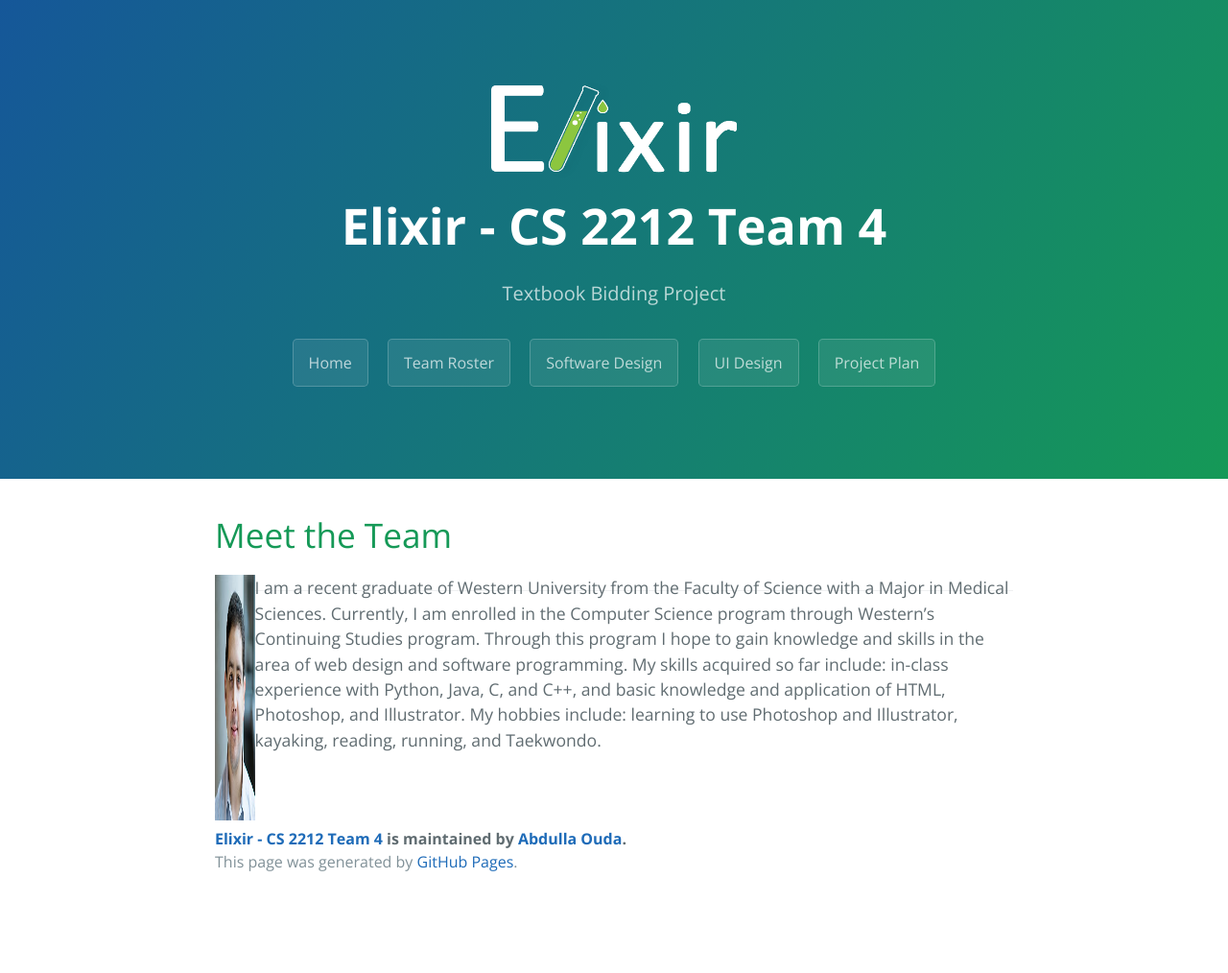
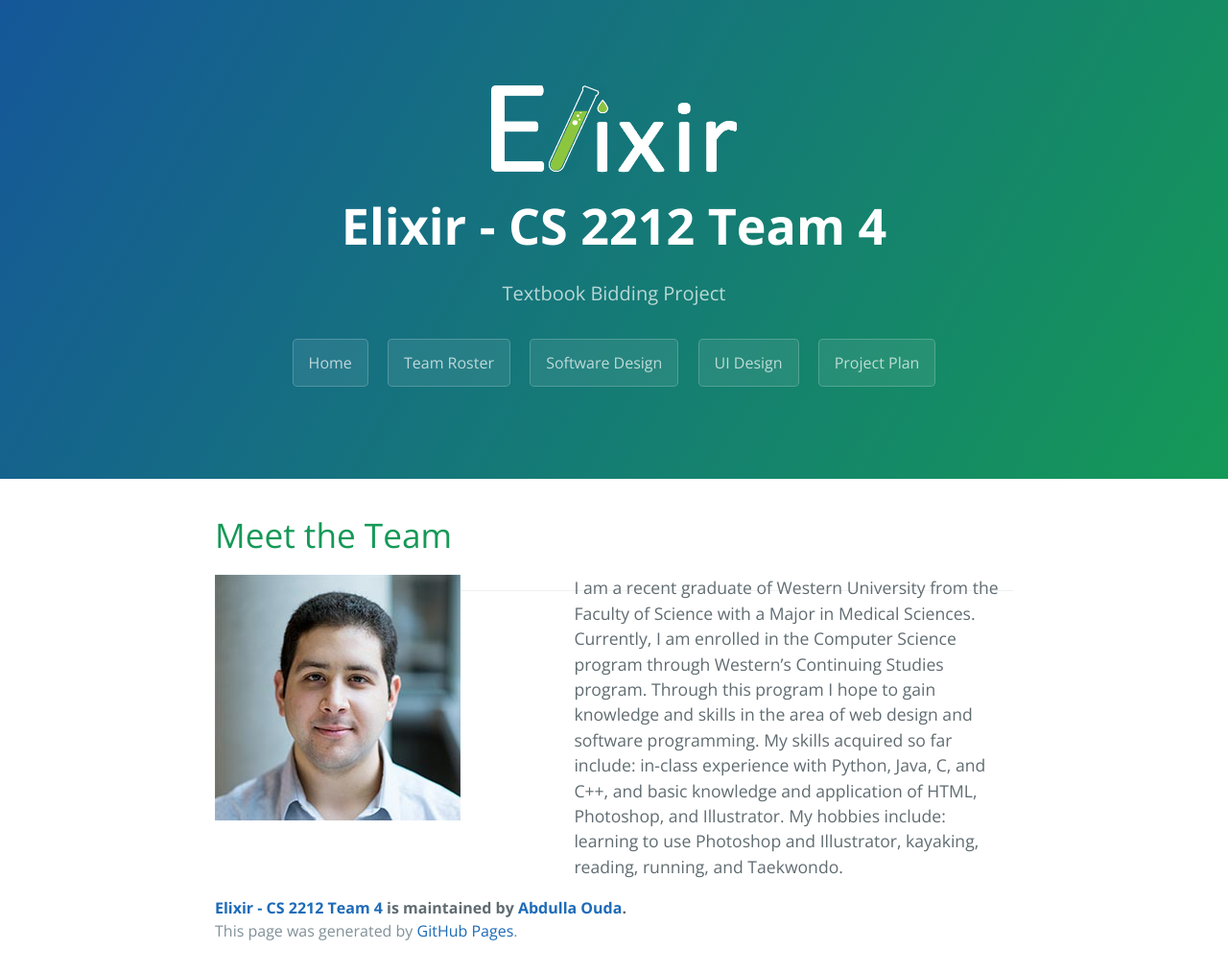
Before and after one commit to zpan45/textbook.town, a Jekyll site: the page built from docs/roster.html, in a window 1280 px wide. Shown: the whole page at 96% size. Built offline with Jekyll 4.4.1, drawn with Linux system fonts in a browser that asks for light colours; before the commit the page ends 942 px from its top, so only the background shows below that.

Commit message:
Update roster.html

```diff
--- a/docs/roster.html
+++ b/docs/roster.html
@@ -7,10 +7,10 @@
   <body>
     <h1> Meet the Team </h1>
     <div class="person1" style="float:left; display:inline-block; ">
-        <span style="float:left;width: 5%;">
+        <span style="float:left;width: 45%;">
             <img src="images/Abdulla.jpg" width="256" height="256" />
         </span>
-        <span style="float:right;width: 95%;">
+        <span style="float:right;width: 55%;">
             <p style="float:right; display:block;">I am a recent graduate of Western University from the Faculty of Science with a Major in Medical Sciences. Currently, I am enrolled in the Computer Science program through Western’s Continuing Studies program. Through this program I hope to gain knowledge and skills in the area of web design and software programming. My skills acquired so far include: in-class experience with Python, Java, C, and C++, and basic knowledge and application of HTML, Photoshop, and Illustrator. My hobbies include: learning to use Photoshop and Illustrator, kayaking, reading, running, and Taekwondo.
             </p>
         </span>
```
